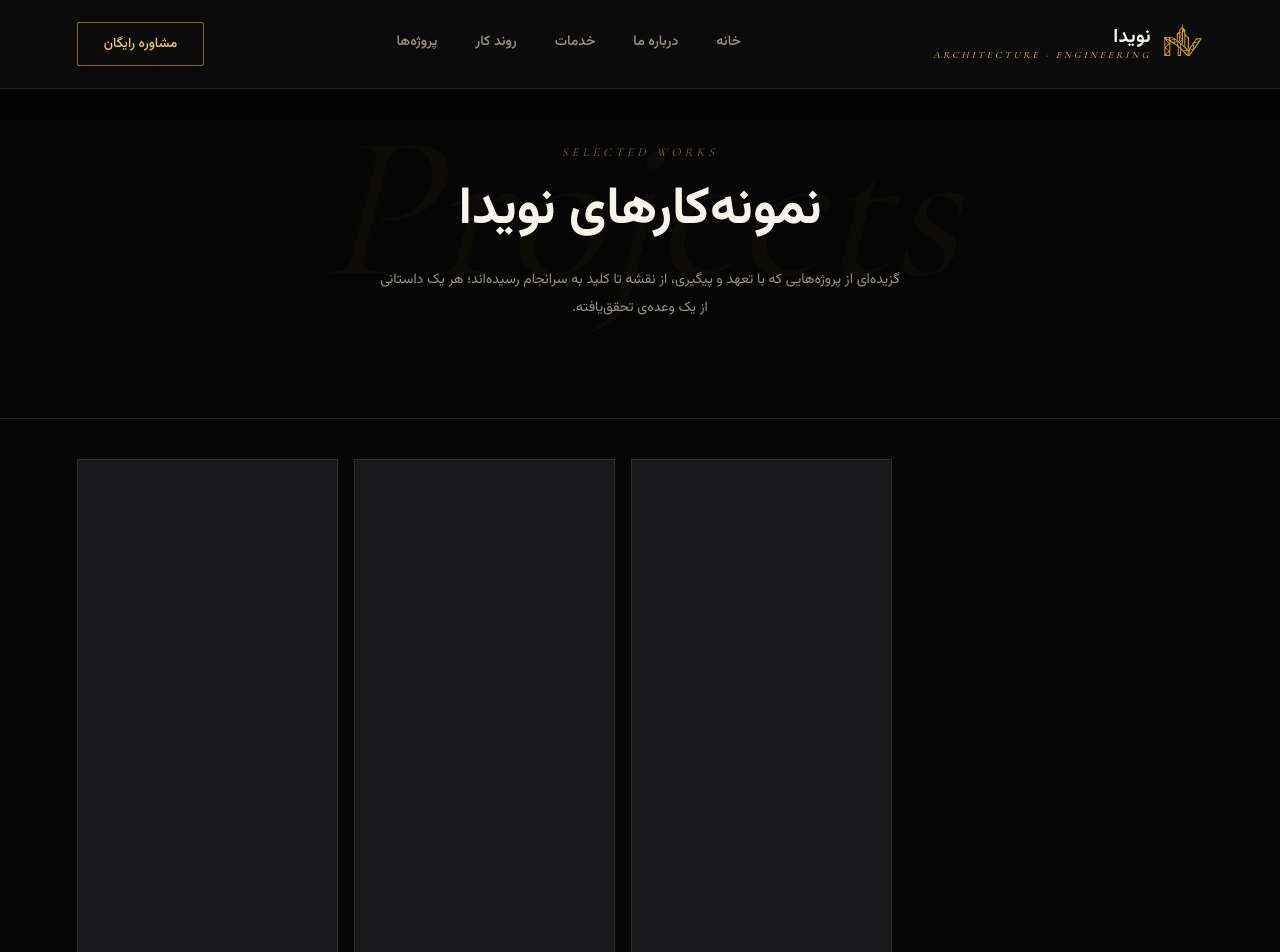
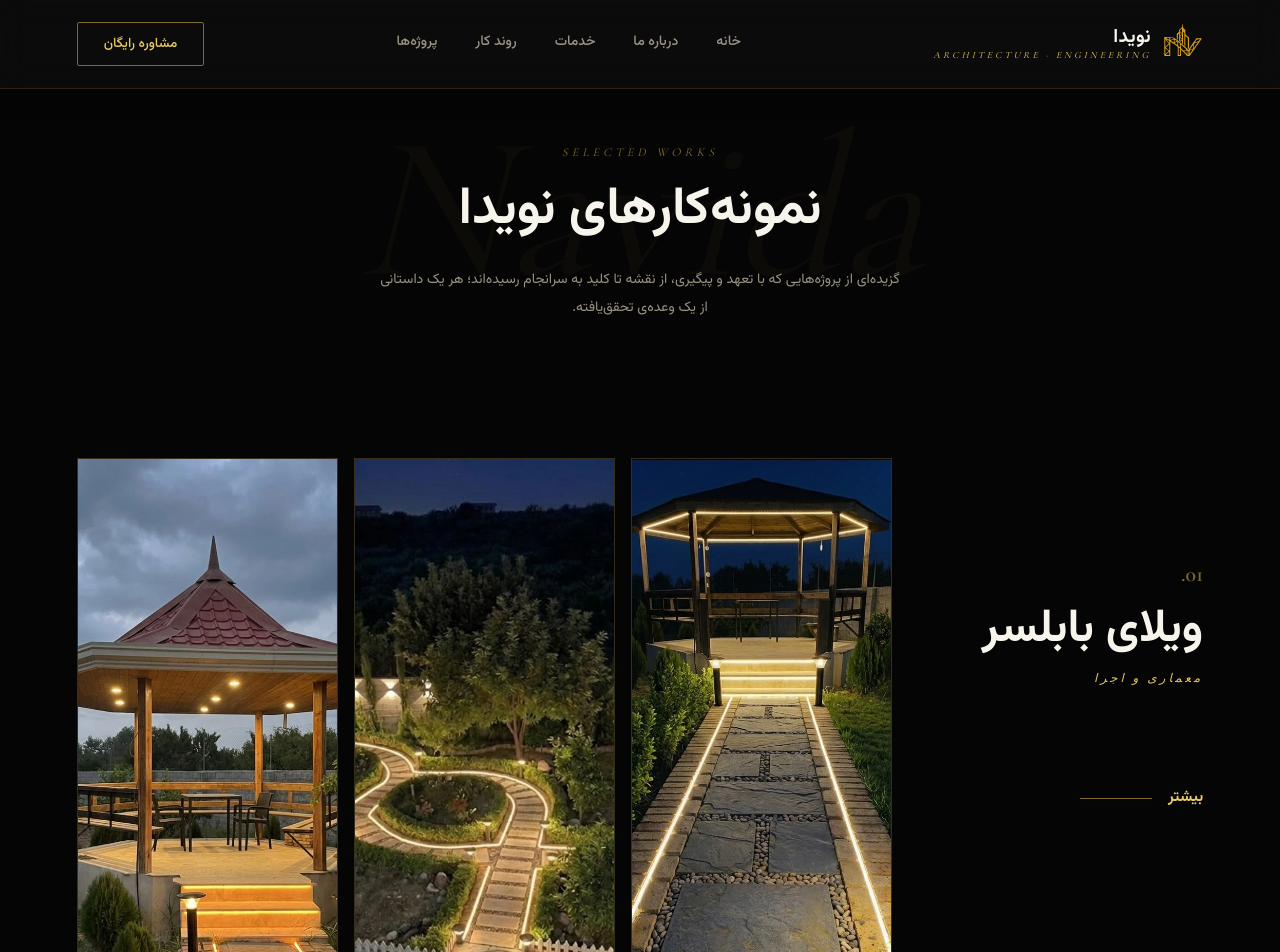
Before and after one commit to parhamGithub/navida, a Next.js app: page /projects in a window 1280 px wide. Shown: the top 952 px of the page. Built offline with nearby package versions, Linux system fonts and the light colour scheme.

Commit message:
refactored the projects main file and header

```diff
--- a/app/components/projects/projectCardDesktop.tsx
+++ b/app/components/projects/projectCardDesktop.tsx
@@ -13,7 +13,7 @@
   const [showMain, setShowMain] = useState(false);
 
   return (
-    <section className="relative border-t pt-10 border-line overflow-hidden">
+    <section className="relative pt-10 overflow-hidden">
       <div className="mx-auto grid grid-cols-1 items-center gap-10 lg:h-[85vh] lg:grid-cols-[1fr_3fr] px-[6%] py-16 lg:py-0">
         <motion.div
           initial={{ opacity: 0, y: 28 }}
--- a/app/components/projects/projectCardMobile.tsx
+++ b/app/components/projects/projectCardMobile.tsx
@@ -33,7 +33,7 @@
   }, [api]);
 
   return (
-    <section className="relative border-t border-line">
+    <section className="relative">
       <div className="px-[7%] py-14 sm:px-[6%]">
         <header className="mb-6">
           <div className="mb-2 font-serif text-[17px] font-semibold text-gold-dim">
--- a/app/components/projects/projectsHeader.tsx
+++ b/app/components/projects/projectsHeader.tsx
@@ -1,27 +1,16 @@
-"use client";
-
-import { motion } from "framer-motion";
-import { EASE } from "@/app/data/content";
-
 export default function ProjectsHeader() {
   return (
     <section className="relative overflow-hidden pt-36 pb-24 px-[6%]">
-      <motion.span
+      <span
         aria-hidden
-        initial={{ opacity: 0 }}
-        animate={{ opacity: 1 }}
-        transition={{ duration: 1.2, ease: EASE }}
-        className="pointer-events-none absolute left-1/2 top-1/2 -translate-x-1/2 -translate-y-1/2 select-none font-serif italic text-[clamp(70px,16vw,230px)] leading-none whitespace-nowrap text-gold-dim/[0.07]"
+        className="pointer-events-none absolute left-1/2 top-1/2 -translate-x-1/2 -translate-y-1/2
+        select-none font-serif italic text-[clamp(70px,16vw,230px)] leading-none whitespace-nowrap
+        text-gold-dim/[0.07] animate-fade-in"
       >
-        Projects
-      </motion.span>
+        Navida
+      </span>
 
-      <motion.div
-        initial={{ opacity: 0, y: 28 }}
-        animate={{ opacity: 1, y: 0 }}
-        transition={{ duration: 0.9, ease: EASE }}
-        className="relative max-w-170 mx-auto text-center"
-      >
+      <div className="relative max-w-170 mx-auto text-center animate-slide-up">
         <div className="font-serif italic text-gold-dim tracking-[4px] text-xs uppercase">
           Selected Works
         </div>
@@ -32,7 +21,7 @@
           گزیده‌ای از پروژه‌هایی که با تعهد و پیگیری، از نقشه تا کلید به سرانجام
           رسیده‌اند؛ هر یک داستانی از یک وعده‌ی تحقق‌یافته.
         </p>
-      </motion.div>
+      </div>
     </section>
   );
 }
--- a/app/globals.css
+++ b/app/globals.css
@@ -56,6 +56,18 @@
   --radius-2xl: calc(var(--radius) * 1.8);
   --radius-3xl: calc(var(--radius) * 2.2);
   --radius-4xl: calc(var(--radius) * 2.6);
+  --animate-fade-in: fade-in 1.2s ease forwards;
+  --animate-slide-up: slide-up 0.9s ease forwards;
+}
+
+@keyframes fade-in {
+  from { opacity: 0; }
+  to { opacity: 1; }
+}
+
+@keyframes slide-up {
+  from { opacity: 0; transform: translateY(28px); }
+  to { opacity: 1; transform: translateY(0); }
 }
 
 body {
--- a/app/projects/page.tsx
+++ b/app/projects/page.tsx
@@ -1,26 +1,22 @@
-"use client";
-
 import ProjectCardDesktop from "../components/projects/projectCardDesktop";
 import ProjectCardMobile from "../components/projects/projectCardMobile";
 import ProjectsHeader from "../components/projects/projectsHeader";
-import useMediaQuery from "../hooks/useMediaQuery";
 import { PROJECTS } from "../data/content";
 
-const DESKTOP_QUERY = "(min-width: 1024px)";
-
 export default function ProjectsPage() {
-  const isDesktop = useMediaQuery(DESKTOP_QUERY);
-
   return (
     <main>
       <ProjectsHeader />
-      {PROJECTS.map((project) =>
-        isDesktop === null ? null : isDesktop ? (
-          <ProjectCardDesktop key={project.num} project={project} />
-        ) : (
-          <ProjectCardMobile key={project.num} project={project} />
-        )
-      )}
+      {PROJECTS.map((project, i) => (
+        <div key={project.num} className={i > 0 ? "border-t border-line" : ""}>
+          <div className="hidden lg:block">
+            <ProjectCardDesktop project={project} />
+          </div>
+          <div className="block lg:hidden">
+            <ProjectCardMobile project={project} />
+          </div>
+        </div>
+      ))}
     </main>
   );
 }
```
